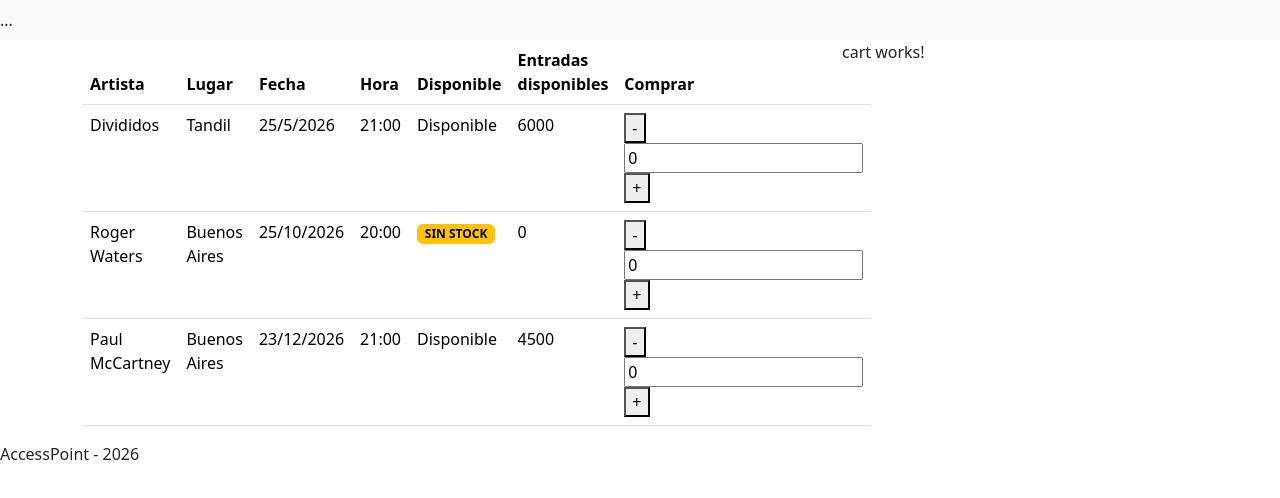
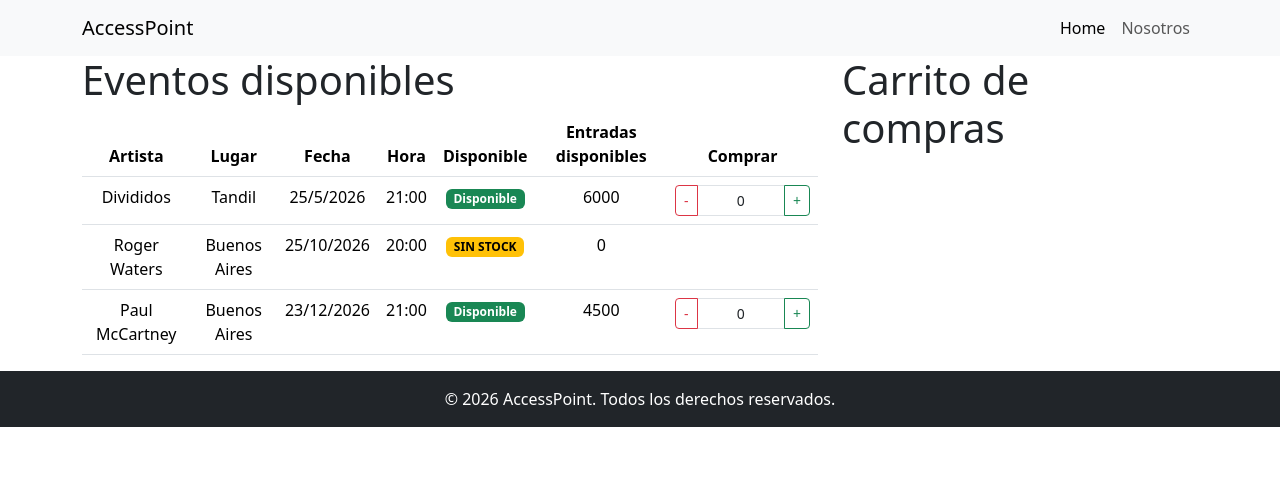
Before and after one commit to ThiagoGonnet/AccessPoint-Angular, an Angular app: page /events in a window 1280 px wide. Before the commit this address led to /. Shown: the top 498 px of the page. Built offline with nearby package versions, Linux system fonts and the light colour scheme.

Commit message:
Agrega ruteo de home y about

```diff
--- /dev/null
+++ b/src/app/accespoint-about/accespoint-about.html
@@ -0,0 +1,3 @@
+<p>Nosotros!</p>
+<p>Contacto</p>
+<p>Lorem ipsum dolor sit amet, consectetur adipisicing elit. Dolorem vitae nihil inventore laudantium omnis voluptate distinctio accusantium praesentium nostrum commodi, alias quam ipsum reprehenderit tenetur voluptatibus quas tempora dignissimos laborum!</p>
--- /dev/null
+++ b/src/app/accespoint-about/accespoint-about.ts
@@ -0,0 +1,9 @@
+import { Component } from '@angular/core';
+
+@Component({
+  selector: 'app-accespoint-about',
+  standalone: false,
+  templateUrl: './accespoint-about.html',
+  styleUrl: './accespoint-about.scss',
+})
+export class AccespointAbout {}
--- /dev/null
+++ b/src/app/accespoint-events/accespoint-events.html
@@ -0,0 +1,8 @@
+  <div class="row">
+    <div class="col-8">
+      <app-list-concerts></app-list-concerts>
+    </div>
+    <div class="col-4">
+      <app-cart></app-cart>
+    </div>
+  </div>
--- /dev/null
+++ b/src/app/accespoint-events/accespoint-events.ts
@@ -0,0 +1,9 @@
+import { Component } from '@angular/core';
+
+@Component({
+  selector: 'app-accespoint-events',
+  standalone: false,
+  templateUrl: './accespoint-events.html',
+  styleUrl: './accespoint-events.scss',
+})
+export class AccespointEvents {}
--- a/src/app/app-module.ts
+++ b/src/app/app-module.ts
@@ -6,11 +6,13 @@
 import { App } from './app';
 import { ListConcerts } from './list-concerts/list-concerts';
 import { Cart } from './cart/cart';
+import { AccespointAbout } from './accespoint-about/accespoint-about';
+import { AccespointEvents } from './accespoint-events/accespoint-events';
 
 @NgModule({
-  declarations: [App, ListConcerts, Cart],
+  declarations: [App, ListConcerts, Cart, AccespointAbout, AccespointEvents],
   imports: [BrowserModule, AppRoutingModule, FormsModule],
   providers: [provideBrowserGlobalErrorListeners(), provideClientHydration(withEventReplay())],
   bootstrap: [App],
 })
-export class AppModule { }
+export class AppModule {}
--- a/src/app/app-routing-module.ts
+++ b/src/app/app-routing-module.ts
@@ -1,7 +1,23 @@
 import { NgModule } from '@angular/core';
 import { RouterModule, Routes } from '@angular/router';
+import { AccespointAbout } from './accespoint-about/accespoint-about';
+import { AccespointEvents } from './accespoint-events/accespoint-events';
 
-const routes: Routes = [];
+const routes: Routes = [
+  {
+    path: '',
+    redirectTo: 'events',
+    pathMatch: 'full'
+  },
+  {
+    path: 'events',
+    component: AccespointEvents
+  },
+  {
+    path: 'about',
+    component: AccespointAbout
+  }
+];
 
 @NgModule({
   imports: [RouterModule.forRoot(routes)],
--- a/src/app/app.html
+++ b/src/app/app.html
@@ -1,16 +1,29 @@
 <nav class="navbar navbar-expand-lg bg-body-tertiary">
-  ...
+  <div class="container">
+        <a class="navbar-brand" [routerLink] = "['/']">
+      {{ title }}
+    </a>
+
+    <ul class="navbar-nav ms-auto">
+      <li class="nav-item">
+        <a class="nav-link active" [routerLink] = "['/']">Home</a>
+      </li>
+
+      <li class="nav-item">
+        <a class="nav-link" [routerLink] = "['/about']">Nosotros</a>
+      </li>
+    </ul>
+
+  </div>
 </nav>
 
 <div class="container">
-  <div class="row">
-    <div class="col-8">
-      <app-list-concerts></app-list-concerts>
-    </div>
-    <div class="col-4">
-      <app-cart></app-cart>
-    </div>
-  </div>
+  <router-outlet></router-outlet>
 </div>
 
-<footer>{{title}} - 2026</footer>
+
+<footer class="bg-dark text-white text-center py-3 mt-auto">
+  <div class="container">
+    <p class="mb-0">© 2026 {{ title }}. Todos los derechos reservados.</p>
+  </div>
+</footer>
--- a/src/app/cart/cart.html
+++ b/src/app/cart/cart.html
@@ -1 +1 @@
-<p>cart works!</p>
+<h1>Carrito de compras</h1>
--- a/src/app/list-concerts/list-concerts.html
+++ b/src/app/list-concerts/list-concerts.html
@@ -1,4 +1,5 @@
-<table class="table">
+<h1>Eventos disponibles</h1>
+<table class="table  text-center">
   <thead>
     <tr>
       <th>Artista</th>
@@ -13,28 +14,55 @@
   <tbody>
     @for (concert of concerts; track concert.artist){
     <tr>
-      <td>{{concert.artist}}</td>
-      <td>{{concert.place}}</td>
-      <td>{{concert.date}}</td>
-      <td>{{concert.time}}</td>
+      <td>{{ concert.artist }}</td>
+      <td>{{ concert.place }}</td>
+      <td>{{ concert.date }}</td>
+      <td>{{ concert.time }}</td>
+
       @if (concert.available == true){
-        <td>Disponible</td>
+        <td>
+          <span class="badge text-bg-success">Disponible</span>
+        </td>
       } @else {
-        <td><span class="badge text-bg-warning">SIN STOCK</span></td>
+        <td>
+          <span class="badge text-bg-warning">SIN STOCK</span>
+        </td>
       }
-      <td>{{concert.stock}}</td>
+
+      <td>{{ concert.stock }}</td>
 
       <td>
-        <button (click)="decrementarCantidad(concert)">-</button>
-        <input type="text" [(ngModel)]="concert.quantity" (keyup)="onChangeQuantity($event, concert)">
-        <button (click)="incrementarCantidad(concert)">+</button>
+        @if (concert.stock>0){
+          <div class="input-group input-group-sm">
+          <button
+            class="btn btn-outline-danger"
+            (click)="decrementarCantidad(concert)">
+            -
+          </button>
+
+          <input
+            type="text"
+            class="form-control text-center"
+            [(ngModel)]="concert.quantity"
+            (keyup)="onChangeQuantity($event, concert)">
+
+          <button
+            class="btn btn-outline-success"
+            (click)="incrementarCantidad(concert)">
+            +
+          </button>
+        </div>
+        }
       </td>
     </tr>
     }
+
     @empty {
-      <tr>
-        <td>No hay ningún evento para mostrar!</td>
-      </tr>
+    <tr>
+      <td colspan="7" class="text-center text-muted">
+        No hay ningún evento para mostrar.
+      </td>
+    </tr>
     }
   </tbody>
 </table>
```
Also changed, not shown: src/app/accespoint-about/accespoint-about.scss (added), src/app/accespoint-events/accespoint-events.scss (added), 2 other files (tests, documents, lock files or other folders).
